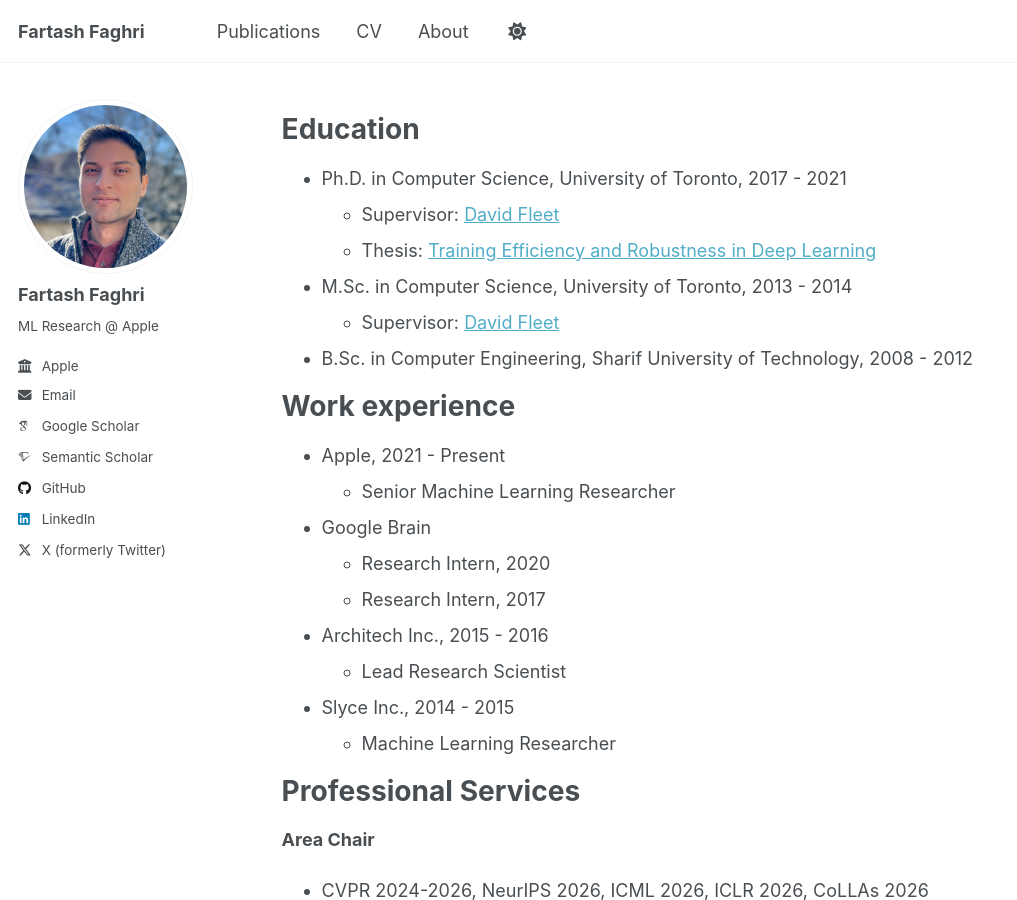
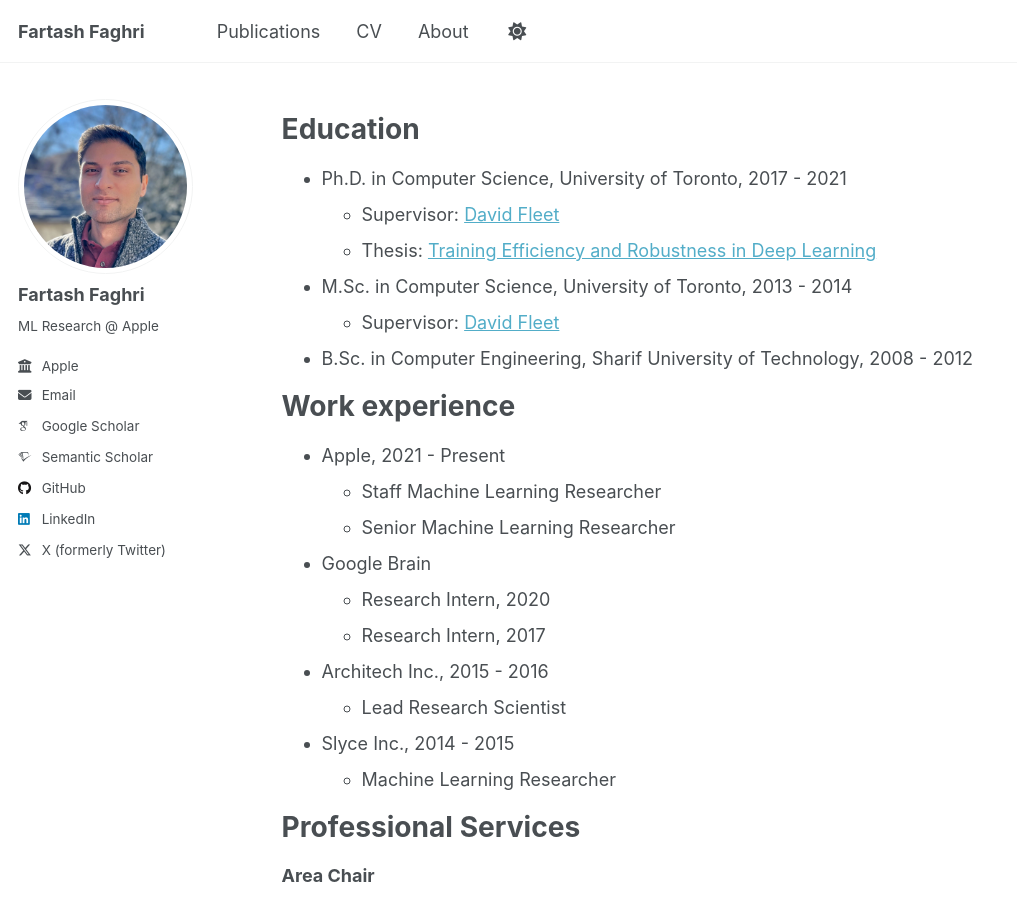
Before and after one commit to fartashf/fartashf.github.io, a Jekyll site: the page built from _pages/cv.md, in a window 1280 px wide and 900 px high. Shown: the whole window, without its empty margins (0-1017 px from the left). Built offline with Jekyll 4.4.1, drawn with Linux system fonts in a browser that asks for light colours; some web fonts are replaced; a script that is not in the unit is left out.

Commit message:
update cv

```diff
--- a/_pages/cv.md
+++ b/_pages/cv.md
@@ -21,6 +21,7 @@ Education
 Work experience
 ======
 * Apple, 2021 - Present
+  * Staff Machine Learning Researcher
   * Senior Machine Learning Researcher
 
 * Google Brain
```
